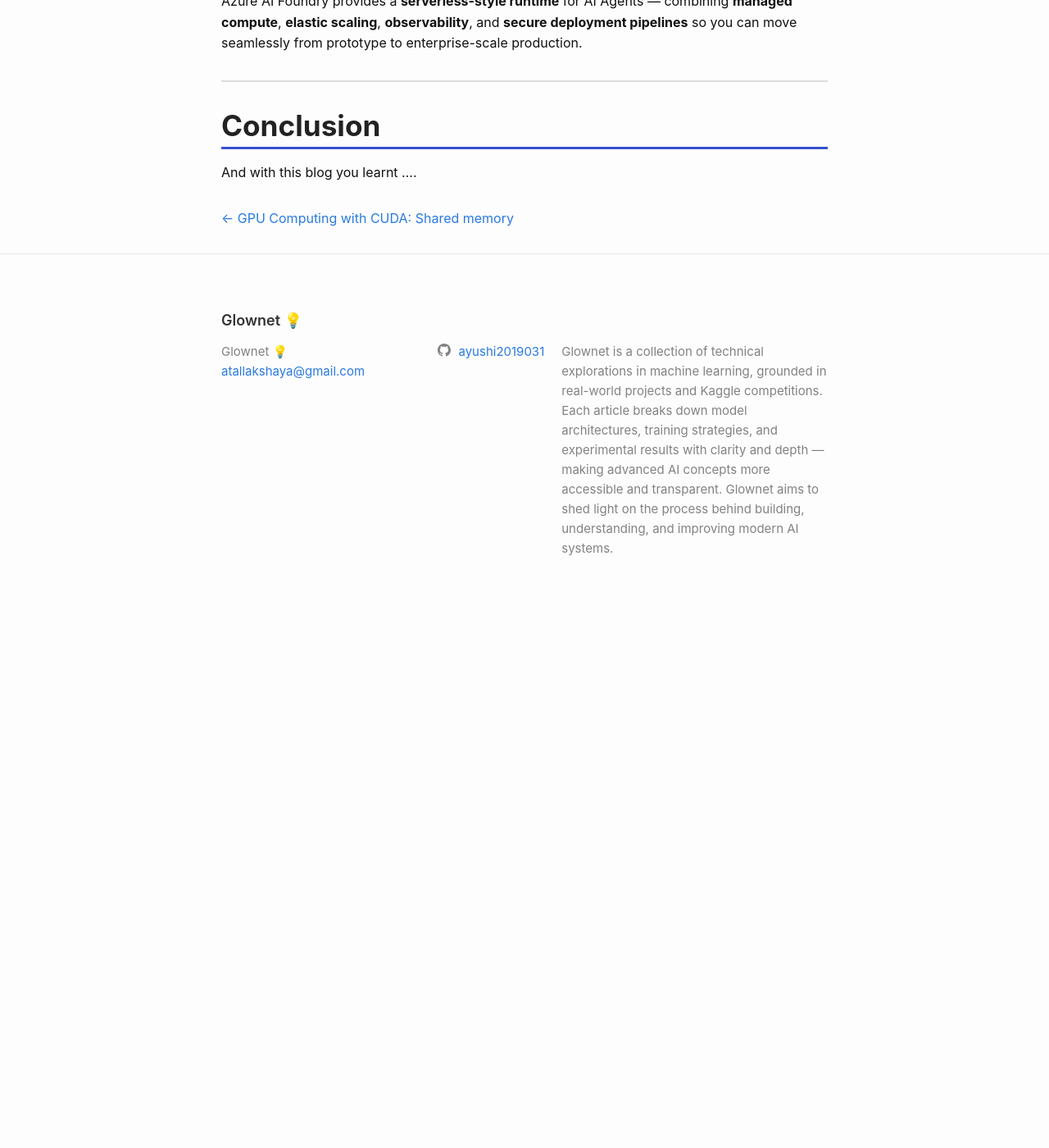
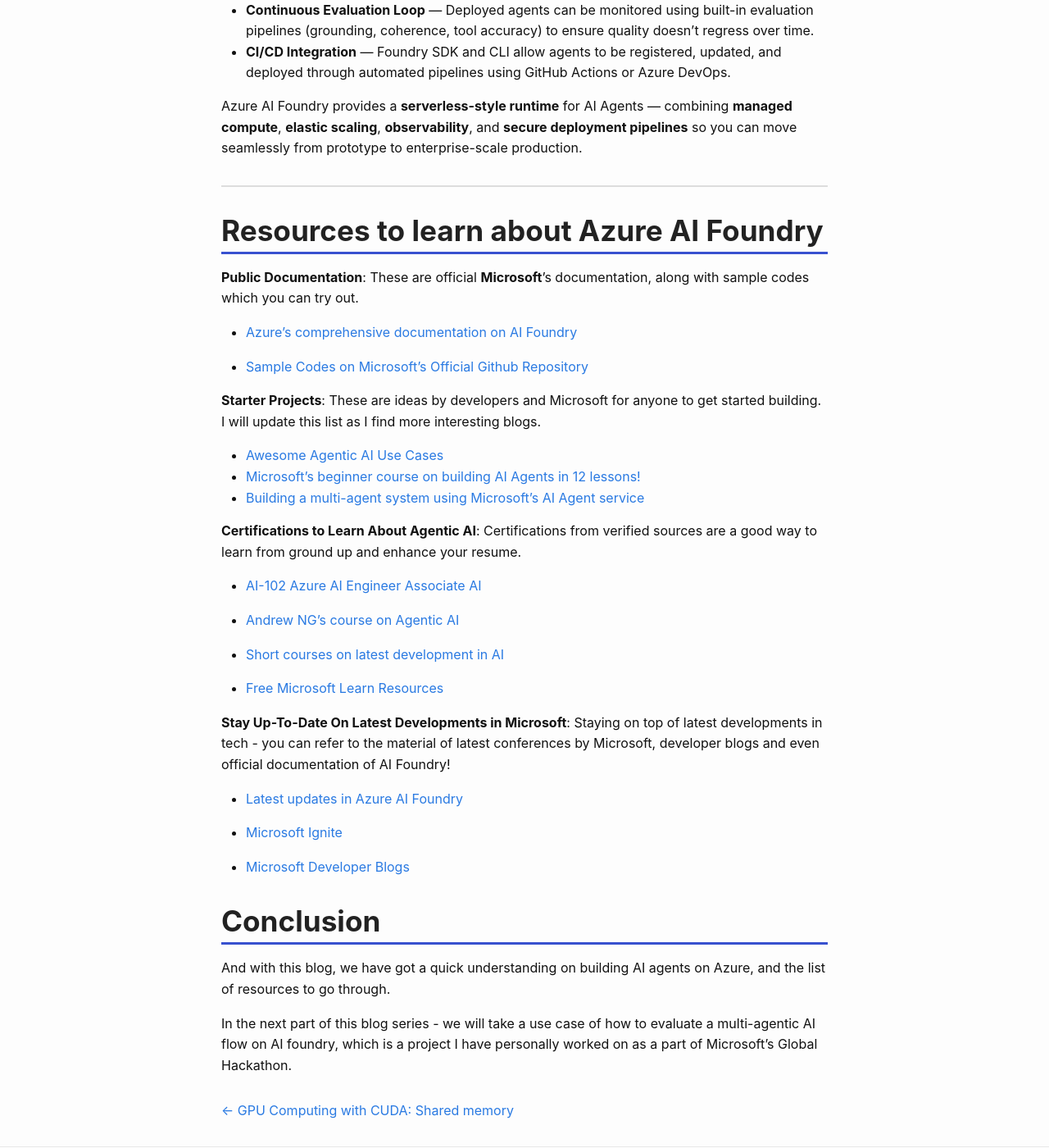
Before and after one commit to ayushi2019031/glownet.io, a Jekyll site: the page built from _posts/2025-09-21-autonomous-agents-on-azure.md, in a window 1280 px wide and 1400 px high, scrolled down 7658 px. Shown: the whole window at 82% size. Built offline with Jekyll 4.4.1, drawn with Linux system fonts in a browser that asks for light colours; comment, search, counter and statistics services are not loaded; before the commit the page ends 8399 px from its top, so only the background shows below that; some of the changed text lies outside the part shown.

Commit message:
Add more resources

```diff
--- a/_config.yml
+++ b/_config.yml
@@ -38,7 +38,7 @@
 
 markdown: kramdown
 kramdown:
-  toc_levels: 2..4
+  toc_levels: 1..6
 
 collections:
   research:
--- a/_posts/2025-09-21-autonomous-agents-on-azure.md
+++ b/_posts/2025-09-21-autonomous-agents-on-azure.md
@@ -219,7 +219,42 @@
 
 ---
 
+# Resources to learn about Azure AI Foundry
+
+
+**Public Documentation**: These are official **Microsoft**'s documentation, along with sample codes which you can try out.
+
+- [Azure's comprehensive documentation on AI Foundry](https://ai.azure.com/doc/azure/ai-foundry/what-is-azure-ai-foundry)
+
+- [Sample Codes on Microsoft's Official Github Repository](https://github.com/azure-ai-foundry/foundry-samples/tree/main/samples)
+
+**Starter Projects**: These are ideas by developers and Microsoft for anyone to get started building. I will update this list as I find more interesting blogs.
+
+- [Awesome Agentic AI Use Cases](https://github.com/ashishpatel26/500-AI-Agents-Projects)
+- [Microsoft's beginner course on building AI Agents in 12 lessons!](https://github.com/microsoft/ai-agents-for-beginners)
+- [Building a multi-agent system using Microsoft's AI Agent service](https://devblogs.microsoft.com/semantic-kernel/guest-blog-build-a-multi-agent-system-using-microsoft-azure-ai-agent-service-and-semantic-kernel-in-3-simple-steps/)
+
+
+**Certifications to Learn About Agentic AI**: Certifications from verified sources are a good way to learn from ground up and enhance your resume.
+
+- [AI-102 Azure AI Engineer Associate AI](https://learn.microsoft.com/en-us/credentials/certifications/azure-ai-engineer/?practice-assessment-type=certification)
+
+- [Andrew NG's course on Agentic AI](https://www.deeplearning.ai/courses/agentic-ai/?utm_campaign=agentic-ai-launch&utm_medium=hero-takeover&utm_source=dlai-homepage)
+
+- [Short courses on latest development in AI](deeplearning.ai)
+
+- [Free Microsoft Learn Resources](https://learn.microsoft.com/en-us/training/modules/)
+
+**Stay Up-To-Date On Latest Developments in Microsoft**: Staying on top of latest developments in tech - you can refer to the material of latest conferences by Microsoft, developer blogs and even official documentation of AI Foundry!
+
+- [Latest updates in Azure AI Foundry](https://ai.azure.com/doc/azure/ai-foundry/whats-nxew-azure-ai-foundry)
+
+- [Microsoft Ignite](https://ignite.microsoft.com/en-US/home)
+
+- [Microsoft Developer Blogs](https://devblogs.microsoft.com/)
 
 
 # Conclusion
-And with this blog you learnt ....
+And with this blog, we have got a quick understanding on building AI agents on Azure, and the list of resources to go through.
+
+In the next part of this blog series - we will take a use case of how to evaluate a multi-agentic AI flow on AI foundry, which is a project I have personally worked on as a part of Microsoft's Global Hackathon.
```
